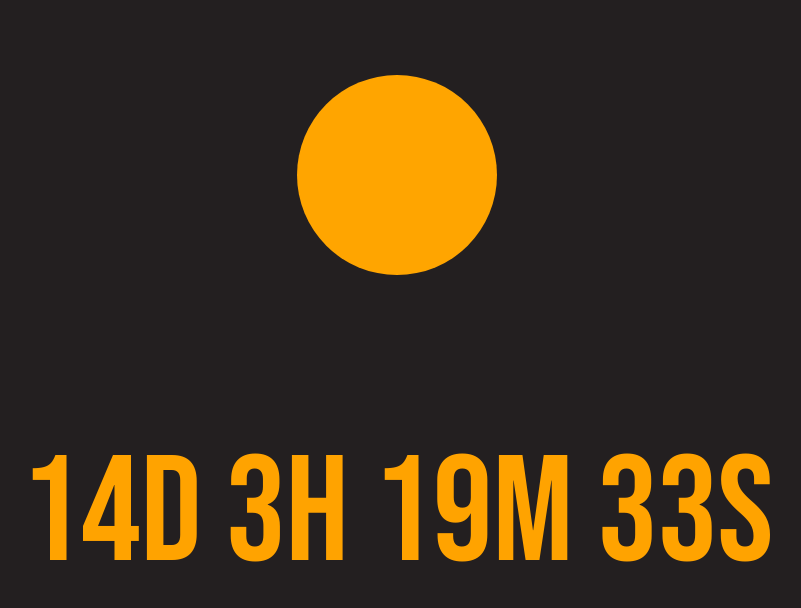
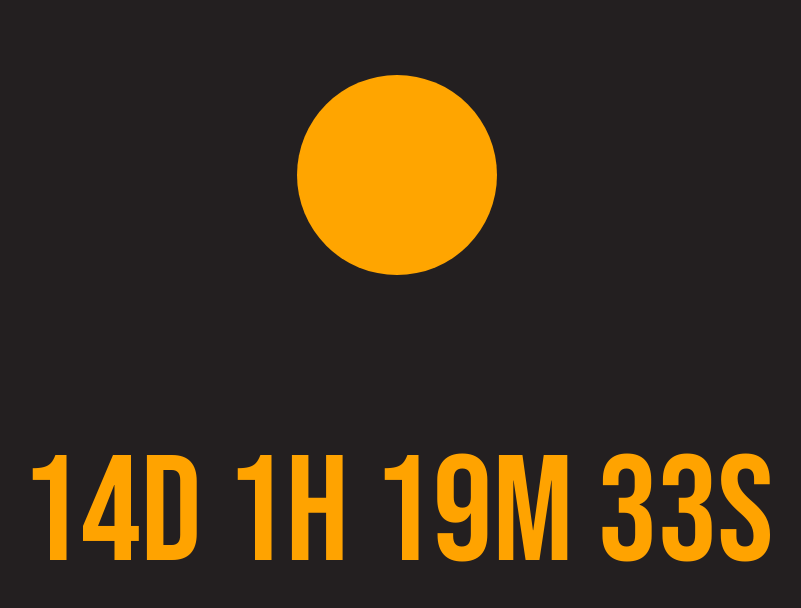
Before and after one commit to Heigremont/hgmt, a plain HTML site: page index.html in a window 1280 px wide. Shown: the whole page, without its empty margins (243-1044 px from the left). Drawn offline with Linux system fonts and the light colour scheme.

Commit message:
Update index.html

```diff
--- a/index.html
+++ b/index.html
@@ -32,7 +32,7 @@ svg {
 <p id="demo">
 
 <script>
-var countDownDate = new Date("May 27, 2023 20:00:00" + " GMT+8:00").getTime();
+var countDownDate = new Date("May 27, 2023 20:00:00" + " GMT+10:00").getTime();
 var x = setInterval(function() {
 
   var now = new Date().getTime();
```
